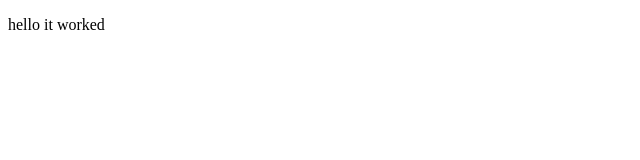
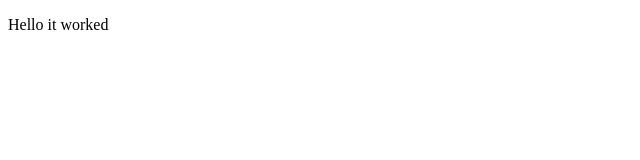
Before and after one commit to kboy22hh/kboy22hh.github.io, a plain HTML site: page index.html in a window 1280 px wide. Shown: the full height of the page, 0-640 px from the left. Drawn offline with Linux system fonts and the light colour scheme.

Commit message:
edited index.html

```diff
--- a/index.html
+++ b/index.html
@@ -10,7 +10,7 @@
 
 <body>
   <p>
-    hello it worked
+    Hello it worked
   </p>
 </body>
 
```
